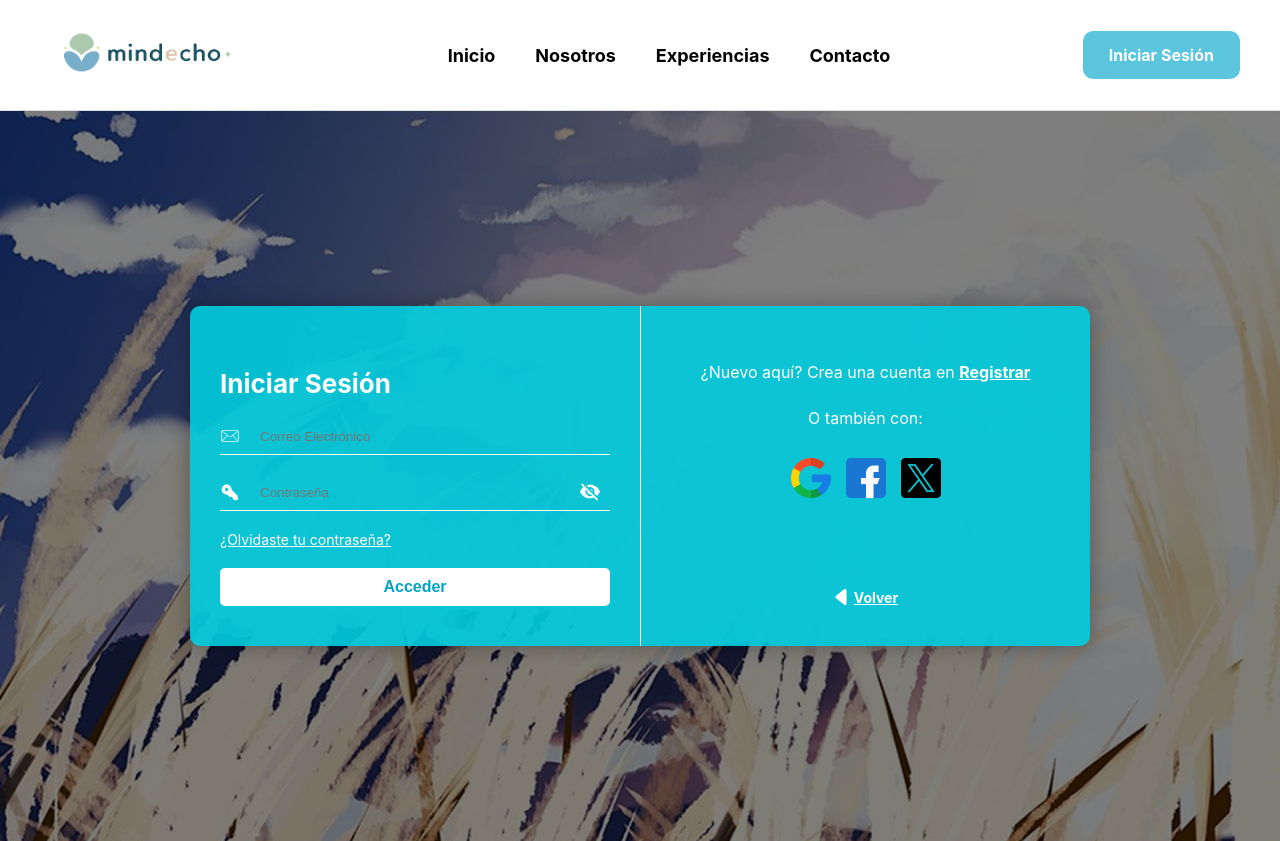
After one commit to JuanPabloCB/IHC_project, a PHP site: page /login.php in a window 1280 px wide. The commit adds this page. Run offline with PHP 8.4, Linux system fonts and the light colour scheme; some libraries are stand-ins or nearby versions.

Commit message:
Oliver: Funcionalidad con PHP con respecto a usuarios y visitantes

```diff
--- a/public/configuracion.html
+++ b/public/configuracion.html
@@ -11,7 +11,7 @@
         <div class="sidebar">
             <img src="assets/imagenes/usuario.png" alt="Avatar">
             <a href="../public/index.html">Inicio</a>
-            <a href="../public/login.html" onclick="logout()">Cerrar Sesión</a>
+            <a href="../public/login.php" onclick="logout()">Cerrar Sesión</a>
         </div>
         <div class="main">
             <a href="../public/intranet.html" class="volver">&larr; Volver</a>
--- a/public/contacto.php
+++ b/public/contacto.php
@@ -27,11 +27,11 @@
       <a href="./contacto.php">Contacto</a>
 
       <!-- Solo aparecerá en responsive -->
-      <a href="./login.html" class="login-button responsive">Iniciar Sesión</a>
+      <a href="./login.php" class="login-button responsive">Iniciar Sesión</a>
     </nav>
 
     <!-- Solo visible en escritorio -->
-    <a href="./login.html" class="login-button desktop">Iniciar Sesión</a>
+    <a href="./login.php" class="login-button desktop">Iniciar Sesión</a>
   </div>
   </header>
 
@@ -60,7 +60,7 @@
     </form>
 
     <?php
-    include('actContacto.php');
+    include('./includes/actContacto.php');
     ?>
 </main>
 
--- a/public/experiencias.html
+++ b/public/experiencias.html
@@ -29,11 +29,11 @@
       <a href="./contacto.php">Contacto</a>
 
       <!-- Solo aparecerá en responsive -->
-      <a href="./login.html" class="login-button responsive">Iniciar Sesión</a>
+      <a href="./login.php" class="login-button responsive">Iniciar Sesión</a>
     </nav>
 
     <!-- Solo visible en escritorio -->
-    <a href="./login.html" class="login-button desktop">Iniciar Sesión</a>
+    <a href="./login.php" class="login-button desktop">Iniciar Sesión</a>
   </div>
 </header>
 
--- a/public/actContacto.php
+++ b/public/includes/actContacto.php
@@ -1,6 +1,6 @@
 <?php
 
-include('conexion.php');
+include('./includes/conexion.php');
 
 if (isset($_POST['enviar'])) {
     if(
--- a/public/registrar.php
+++ b/public/includes/registrar.php
@@ -1,7 +1,8 @@
 <?php
-include('conexion.php');
+include('./conexion.php');
 
-// Verifica si es una petición POST con datos JSON de fetch
+header("Content-Type: application/json");
+
 if ($_SERVER["REQUEST_METHOD"] == "POST") {
     $data = json_decode(file_get_contents("php://input"), true);
 
--- a/public/index.html
+++ b/public/index.html
@@ -28,11 +28,11 @@
       <a href="./contacto.php">Contacto</a>
 
       <!-- Solo aparecerá en responsive -->
-      <a href="./login.html" class="login-button responsive">Iniciar Sesión</a>
+      <a href="./login.php" class="login-button responsive">Iniciar Sesión</a>
     </nav>
 
     <!-- Solo visible en escritorio -->
-    <a href="./login.html" class="login-button desktop">Iniciar Sesión</a>
+    <a href="./login.php" class="login-button desktop">Iniciar Sesión</a>
   </div>
 </header>
 
--- a/public/intranet.html
+++ b/public/intranet.html
@@ -12,7 +12,7 @@
     <div class="sidebar">
         <img src="assets/images/usuario.png" alt="Avatar">
         <a href="#">Inicio</a>
-        <a href="./login.html">Cerrar Sesión</a>
+        <a href="./login.php">Cerrar Sesión</a>
     </div>
 
     <div class="main-content">
--- /dev/null
+++ b/public/login.php
@@ -0,0 +1,131 @@
+<?php
+include("./includes/conexion.php");
+
+if ($_SERVER["REQUEST_METHOD"] == "POST") {
+  $correo = trim($_POST['correo']);
+  $contraseña = trim($_POST['contraseña']);
+
+  if (empty($correo) || empty($contraseña)) {
+    $mensaje = "<script>
+      Swal.fire({
+        icon: 'error',
+        title: 'Campos incompletos',
+        text: 'Por favor, ingresa tu correo y contraseña.',
+        confirmButtonColor: '#00bcd4',
+      });
+    </script>";
+  } else if (!filter_var($correo, FILTER_VALIDATE_EMAIL)) {
+    $mensaje = "<script>
+      Swal.fire({
+        icon: 'warning',
+        title: 'Correo no válido',
+        text: 'Ingresa un correo electrónico válido.',
+        confirmButtonColor: '#00bcd4',
+      });
+    </script>";
+  } else {
+    $consulta = "SELECT * FROM usuario WHERE correo='$correo' AND contraseña='$contraseña'";
+    $resultado = mysqli_query($conexion, $consulta);
+
+    if (mysqli_num_rows($resultado) > 0) {
+      $mensaje = "<script>
+        Swal.fire({
+          icon: 'success',
+          title: 'Bienvenido',
+          text: 'Inicio de sesión exitoso.',
+          confirmButtonColor: '#00bcd4',
+        }).then(() => {
+          window.location.href = 'intranet.html';
+        });
+      </script>";
+    } else {
+      $mensaje = "<script>
+        Swal.fire({
+          icon: 'error',
+          title: 'Credenciales incorrectas',
+          text: 'Correo o contraseña incorrectos.',
+          confirmButtonColor: '#00bcd4',
+        });
+      </script>";
+    }
+  }
+}
+?>
+
+<!DOCTYPE html>
+<html lang="es">
+<head>
+  <meta charset="UTF-8" />
+  <meta name="viewport" content="width=device-width, initial-scale=1.0" />
+  <title>MindEcho - Iniciar Sesión</title>
+  <link rel="stylesheet" href="https://cdnjs.cloudflare.com/ajax/libs/font-awesome/6.5.0/css/all.min.css" />
+  <link rel="stylesheet" href="assets/styles/login.css" />
+  <link rel="icon" href="assets/images/logo.png" type="image/png" />
+</head>
+<body>
+
+  <!-- HEADER -->
+  <header class="navbar">
+    <div class="navbar-content">
+      <img src="assets/images/Logo Mindecho.png" alt="MindEcho Logo" class="logo" />
+      <div class="menu-toggle" id="menuToggle">
+        <i class="fas fa-bars"></i>
+      </div>
+      <nav class="menu" id="mainMenu">
+        <a href="./index.html">Inicio</a>
+        <a href="./nosotros.html">Nosotros</a>
+        <a href="./experiencias.html">Experiencias</a>
+        <a href="./contacto.php">Contacto</a>
+        <a href="./login.php" class="login-button responsive">Iniciar Sesión</a>
+      </nav>
+      <a href="./login.php" class="login-button desktop">Iniciar Sesión</a>
+    </div>
+  </header>
+
+  <main>
+    <img src="assets/images/login 2.jpeg" alt="Fondo" />
+    <div class="overlay"></div>
+
+    <div class="login-box">
+      <div class="login-left">
+        <h2>Iniciar Sesión</h2>
+        <form action="login.php" method="post">
+          <div class="form-group">
+            <img src="assets/images/correo.png" alt="Correo" />
+            <input type="email" name="correo" placeholder="Correo Electrónico" id="email" />
+          </div>
+
+          <div class="form-group">
+            <img src="assets/images/key.png" alt="Contraseña" />
+            <input type="password" name="contraseña" placeholder="Contraseña" id="password" />
+            <img src="assets/images/ojo.png" alt="Mostrar contraseña" id="eyeOpen" class="eye-icon" style="display: none;" />
+            <img src="assets/images/invisible.png" alt="Ocultar contraseña" id="eyeClosed" class="eye-icon" />
+          </div>
+
+          <p id="forgot-password" class="forgot">¿Olvidaste tu contraseña?</p>
+          <button type="submit" class="btn-submit" id="loginBtn">Acceder</button>
+        </form>
+      </div>
+
+      <div class="login-right">
+        <p>¿Nuevo aquí? Crea una cuenta en <a href="./registro.php">Registrar</a></p>
+        <p>O también con:</p>
+        <div class="social-icons">
+          <img src="assets/images/google.png" alt="Google" />
+          <img src="assets/images/facebook.png" alt="Facebook" />
+          <img src="assets/images/x.png" alt="X" />
+        </div>
+        <div class="back">
+          <a href="index.html" class="back">
+            <img src="assets/images/triangulo.png" alt="Volver" /> Volver
+          </a>
+        </div>
+      </div>
+    </div>
+  </main>
+
+  <script src="https://cdn.jsdelivr.net/npm/sweetalert2@11"></script>
+  <script src="assets/scripts/login.js"></script>
+  <?php if (isset($mensaje)) { echo $mensaje; } ?>
+</body>
+</html>
--- a/public/nosotros.html
+++ b/public/nosotros.html
@@ -29,11 +29,11 @@
       <a href="./contacto.php">Contacto</a>
 
       <!-- Solo aparecerá en responsive -->
-      <a href="./login.html" class="login-button responsive">Iniciar Sesión</a>
+      <a href="./login.php" class="login-button responsive">Iniciar Sesión</a>
     </nav>
 
     <!-- Solo visible en escritorio -->
-    <a href="./login.html" class="login-button desktop">Iniciar Sesión</a>
+    <a href="./login.php" class="login-button desktop">Iniciar Sesión</a>
   </div>
 </header>
   <section class="acerca-de">
--- a/public/olvideContrasena.html
+++ b/public/olvideContrasena.html
@@ -48,12 +48,12 @@
 
     <script src="./assets/scripts/olvideContrasena.js"></script>
     <script>
-        // Botón volver en step 1 y success: redirige a login.html (ajusta la ruta si es necesario)
+        // Botón volver en step 1 y success: redirige a login.php (ajusta la ruta si es necesario)
         document.getElementById('back-to-login-1').onclick = function() {
-            window.location.href = 'login.html';
+            window.location.href = 'login.php';
         };
         document.getElementById('back-to-login-2').onclick = function() {
-            window.location.href = 'login.html';
+            window.location.href = 'login.php';
         };
         // Botón volver en step 2: regresa al paso 1
         document.getElementById('back-to-step-1').onclick = function() {
```
Also changed, not shown: public/login.html (deleted, +0 -88 lines), public/registro.php (+25 -30 lines), public/assets/scripts/configuracion.js, public/assets/scripts/login.js, public/assets/scripts/registro.js, public/includes/conexion.php (renamed from public/conexion.php).
